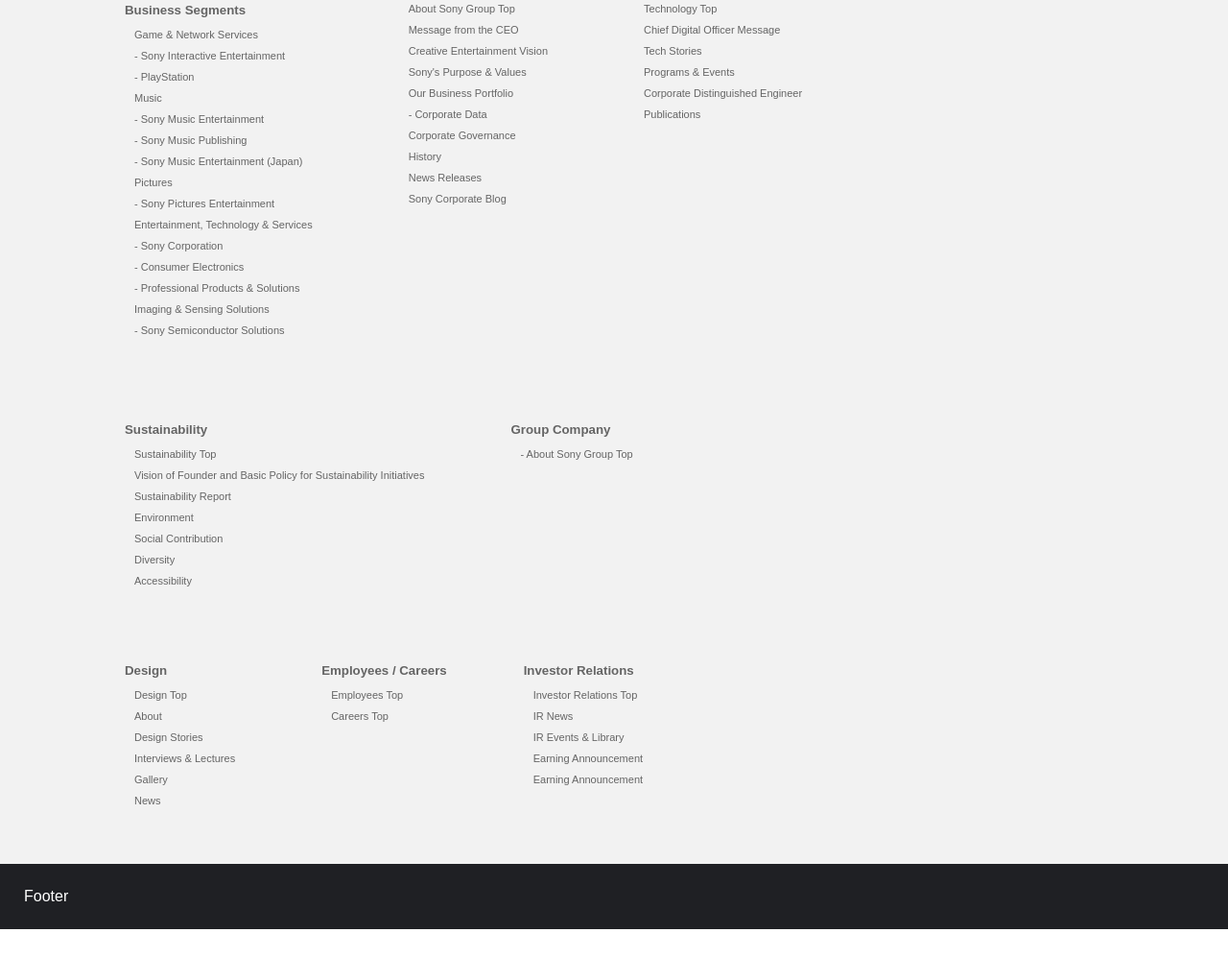
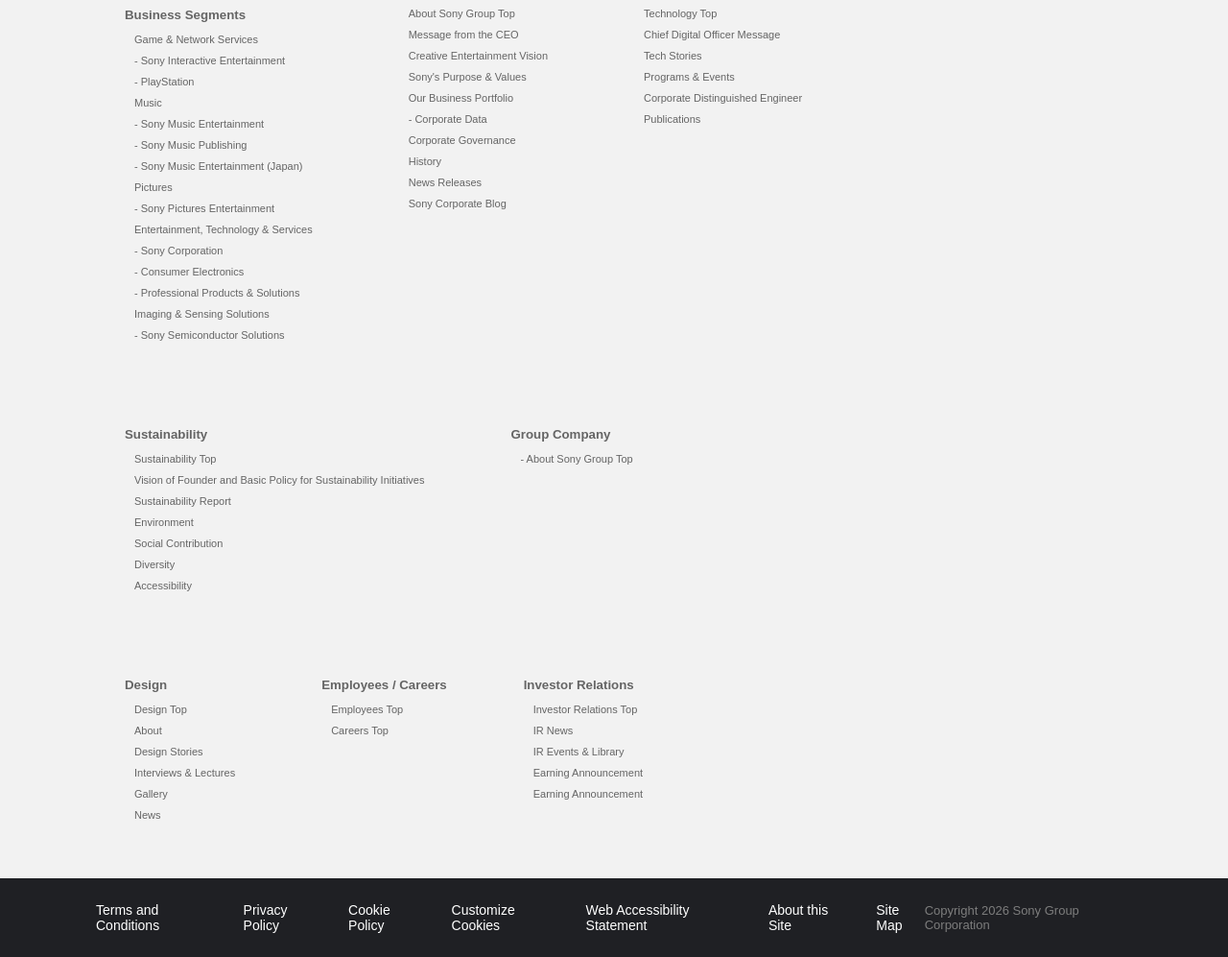
Before and after one commit to Hanli-R04H/mini-project-audio-showcase-sony, a plain HTML site: page index.html in a window 1280 px wide. Shown: the part 6587-7584 px from the top of the page at 96% size. Before the commit the page ends 7555 px from the top, so only its background shows below. Drawn offline with nearby package versions, Linux system fonts and the light colour scheme.

Commit message:
up: footer done

```diff
--- a/index.html
+++ b/index.html
@@ -303,7 +303,18 @@
             </section>
         </main>
         <footer class="footer-container">
-            <span>Footer</span>
+            <div class="fot-left">
+                <a href="#" class="btn-fot-left">Terms and Conditions</a>
+                <a href="#" class="btn-fot-left">Privacy Policy</a>
+                <a href="#" class="btn-fot-left">Cookie Policy</a>
+                <a href="#" class="btn-fot-left">Customize Cookies</a>
+                <a href="#" class="btn-fot-left">Web Accessibility Statement</a>
+                <a href="#" class="btn-fot-left">About this Site</a>
+                <a href="#" class="btn-fot-left">Site Map</a>
+            </div>
+            <div class="fot-right">
+                <p>Copyright 2026 Sony Group Corporation</p>
+            </div>
         </footer>
     </div>
 </body>
--- a/style.css
+++ b/style.css
@@ -480,7 +480,7 @@ body {
 .important-notice-contaner {
     display: flex;
     justify-content:center;
-    padding-bottom: 120px;
+    padding-bottom: 115px;
 }
 
 .box-important-notice{
@@ -524,7 +524,7 @@ body {
     flex-wrap: wrap;
     padding: 0 130px 50px;
     margin: none;
-    margin-top: 20px;
+    margin-top: 30px;
     gap: 80px;
     cursor: default;
     color: #656565;
@@ -566,5 +566,38 @@ body {
 /* footer kita  */
 .footer-container {
     background-color: #1f2024;
-    padding: 25px;
+    justify-content: space-between;
+    display: flex;
+    padding: 25px 100px;
+    margin: 0;
+    left: 0;
+    cursor: default;
 }
+
+.fot-left {
+    display: flex;
+    align-items: center;
+    gap: 30px;
+}
+
+.fot-left a {
+    font-size: 14px;
+    text-decoration: none;
+    color: #ffffff;
+    cursor: default;
+    transition: 0.05s ease;
+}
+
+.fot-left a:hover {
+    text-decoration: underline;
+}
+
+.fot-right {
+    display: flex;
+    align-items: center;
+}
+
+.fot-right p {
+    font-size: 13px;
+    color: #7d7d7d;
+}
```
